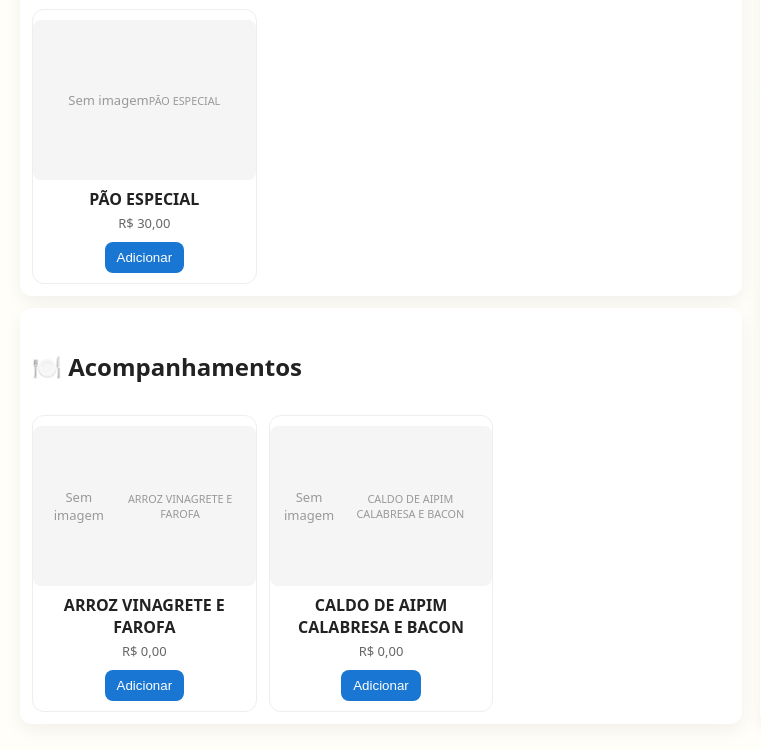
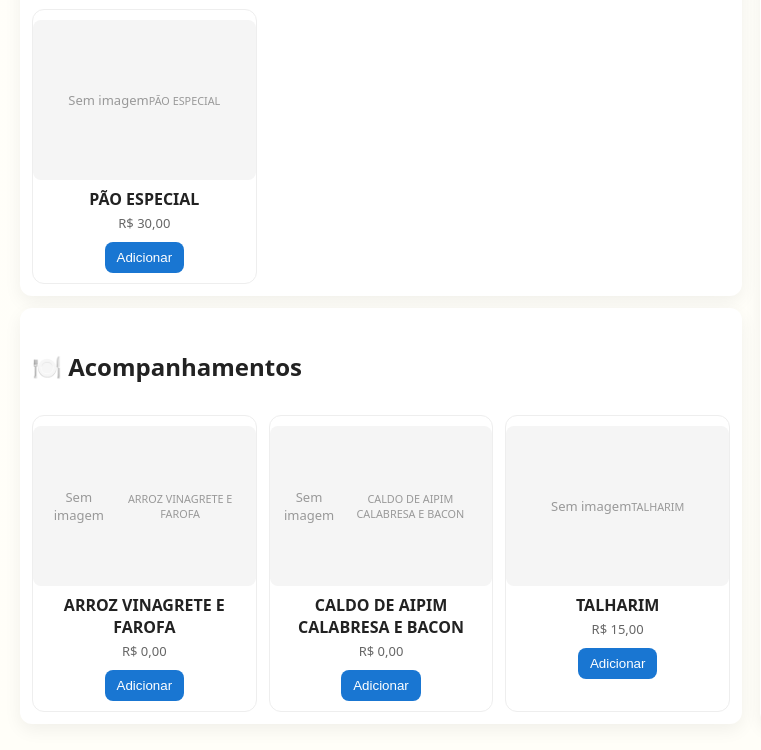
Before and after one commit to dongarrocha/Cardapio, a plain HTML site: page index.html in a window 1280 px wide. Shown: the part 4226-4976 px from the top of the page, without its empty margins (70-831 px from the left). Drawn offline with Linux system fonts and the light colour scheme; no server answers.

Commit message:
Update index.html

```diff
--- a/index.html
+++ b/index.html
@@ -80,11 +80,11 @@ const CATALOG = {
   bebidas:['COCA 600','COCA LATA','COCA ZERO LATA','FANTA LATA','GUARANÁ LATA','UVA LATA','HEINEKEN','SPATEN','BUDWEISER','SUCO CUPUAÇU','SUCO ACEROLA','SUCO GRAVIOLA','SUCO MARACUJÁ','ÁGUA C GÁS','ÁGUA S GÁS'],
   sobremesas:['AÇAÍ','PUDIM'],
   lanches:['PÃO BOVINO','PÃO DE CALABRESA','PÃO DE CORAÇÃO','PÃO ESPECIAL'],
-  acompanhamentos:['ARROZ VINAGRETE E FAROFA', 'CALDO DE AIPIM CALABRESA E BACON']
+  acompanhamentos:['ARROZ VINAGRETE E FAROFA','CALDO DE AIPIM CALABRESA E BACON','TALHARIM']
 };
 
 const DEFAULT_PRICES={
-'CARNE':21,'CARNE_COM_BACON':22,'CARNE_COM_FRANGO':20,'CARNE_C_QUEIJO':22,'CARNE_CALABRESA':20,'CALABRESA':16,'FRANGO':18,'FRANGO_C_BACON':20,'FRANGO_C_QUEIJO':22,'FRANGO_CALABRESA':20,'CORACAO_BOVINO':15,'CORAÇAO_FGO':12,'TULIPA':13,'TRI_MISTO':23,'PAO_DE_ALHO':6,'QUEIJO_C_BACON':14,'COCA_600':12,'COCA_LATA':7,'COCA_ZERO_LATA':7,'FANTA_LATA':7,'GUARANA_LATA':6,'UVA_LATA':6,'HEINEKEN':12,'SPATEN':12,'BUDWEISER':12,'SUCO':12,'AGUA_C_GAS':4,'AGUA_S_GAS':4,'ACAI':20,'PAO_BOVINO':28,'PAO_DE_CALABRESA':25,'PAO_DE_CORACAO':23,'PAO_ESPECIAL':30,'MILHO':10,'QUEIJO':10,'PUDIM':15,'SUCO CUPUAÇU':15,'SUCO ACEROLA':15,'SUCO GRAVIOLA':15,'SUCO MARACUJÁ':15,'ARROZ VINAGRETE E FAROFA':5, 'CALDO DE AIPIM CALABRESA E BACON':15};
+'CARNE':21,'CARNE_COM_BACON':22,'CARNE_COM_FRANGO':20,'CARNE_C_QUEIJO':22,'CARNE_CALABRESA':20,'CALABRESA':16,'FRANGO':18,'FRANGO_C_BACON':20,'FRANGO_C_QUEIJO':22,'FRANGO_CALABRESA':20,'CORACAO_BOVINO':15,'CORAÇAO_FGO':12,'TULIPA':13,'TRI_MISTO':23,'PAO_DE_ALHO':6,'QUEIJO_C_BACON':14,'COCA_600':12,'COCA_LATA':7,'COCA_ZERO_LATA':7,'FANTA_LATA':7,'GUARANA_LATA':6,'UVA_LATA':6,'HEINEKEN':12,'SPATEN':12,'BUDWEISER':12,'SUCO':12,'AGUA_C_GAS':4,'AGUA_S_GAS':4,'ACAI':20,'PAO_BOVINO':28,'PAO_DE_CALABRESA':25,'PAO_DE_CORACAO':23,'PAO_ESPECIAL':30,'MILHO':10,'QUEIJO':10,'PUDIM':15,'SUCO CUPUAÇU':15,'SUCO ACEROLA':15,'SUCO GRAVIOLA':15,'SUCO MARACUJÁ':15,'ARROZ VINAGRETE E FAROFA':5, 'CALDO DE AIPIM CALABRESA E BACON':15,'TALHARIM':15};
 
 function removeAccents(str){
   return str.normalize('NFD').replace(/[\u0300-\u036f]/g,'');
```
